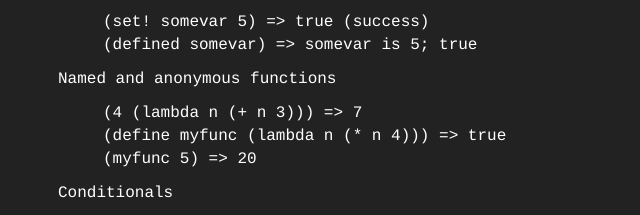
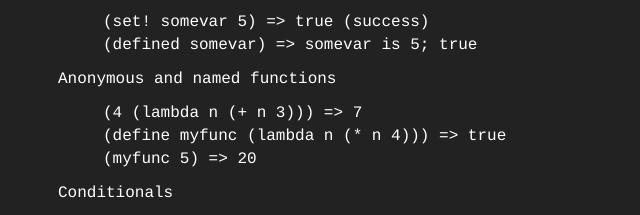
Before and after one commit to zdexter/lispi, a plain HTML site: page public/index.html in a window 1280 px wide. Shown: the part 630-845 px from the top of the page, 0-640 px from the left. Drawn offline with Linux system fonts and the light colour scheme.

Commit message:
Readme/help fix

```diff
--- a/public/index.html
+++ b/public/index.html
@@ -31,7 +31,7 @@
         <li>(set! somevar 5) => true (success)</li>
         <li>(defined somevar) => somevar is 5; true</li>
       </ul>
-      <span>Named and anonymous functions</span>
+      <span>Anonymous and named functions</span>
       <ul>
         <li>(4 (lambda n (+ n 3))) => 7</li>
         <li>(define myfunc (lambda n (* n 4))) => true</li>
```
Also changed, not shown: 1 other file.
